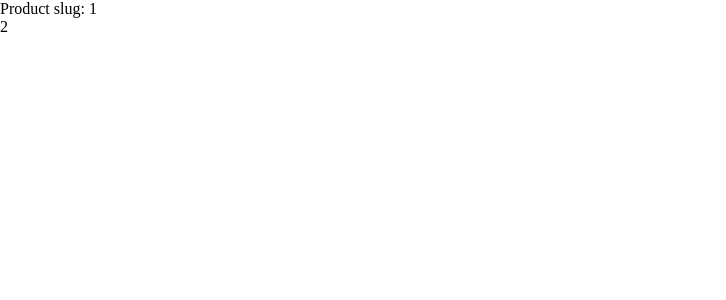
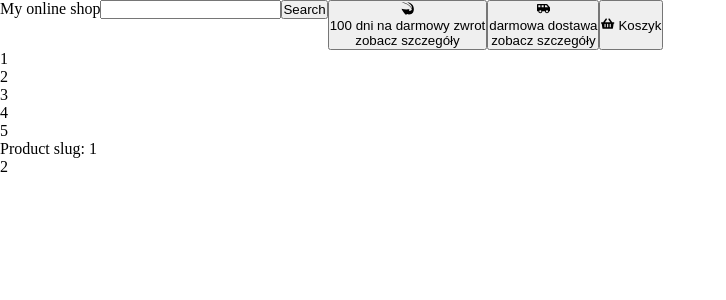
Before and after one commit to robinho1989/Online-Shop, a Next.js app: page /1 in a window 1280 px wide. Shown: the top 300 px of the page, without its empty margins (0-726 px from the left). Built offline with nearby package versions, Linux system fonts and the light colour scheme; no server answers.

Commit message:
desktop header created

```diff
--- /dev/null
+++ b/components/desktopHeader/DesktopHeader.tsx
@@ -0,0 +1,35 @@
+import { Logo } from '../logo/Logo';
+import { SearchInput } from '../serachInput/SearchInput';
+import { FaShoppingBasket, FaShuttleVan } from 'react-icons/fa';
+import { GiReturnArrow } from 'react-icons/gi';
+import styles from './desktopHeader.module.css';
+import { DesktopNavbar } from '../desktopNavbar/DesktopNavbar';
+
+export const DesktopHeader = () => {
+	return (
+		<>
+			<div className={styles.desktopHeaderContainer}>
+				<Logo />
+				<SearchInput />
+				<button className={styles.infoButton}>
+					<GiReturnArrow />
+					<div className={styles.buttonConten}>
+						<p>100 dni na darmowy zwrot</p>
+						<p>zobacz szczegóły</p>
+					</div>
+				</button>
+				<button className={styles.infoButton}>
+					<FaShuttleVan />
+					<div className={styles.buttonConten}>
+						<p>darmowa dostawa</p>
+						<p>zobacz szczegóły</p>
+					</div>
+				</button>
+				<button className={styles.shoppingBasket}>
+					<FaShoppingBasket /> Koszyk{' '}
+				</button>
+			</div>
+			<DesktopNavbar />
+		</>
+	);
+};
--- /dev/null
+++ b/components/desktopHeader/desktopHeader.module.css
@@ -0,0 +1,9 @@
+.desktopHeaderContainer {
+	display: none;
+}
+
+@media (min-width: 800px) {
+	.desktopHeaderContainer {
+		display: flex;
+	}
+}
--- /dev/null
+++ b/components/desktopNavbar/DesktopNavbar.tsx
@@ -0,0 +1,15 @@
+import styles from './desktopNavbar.module.css';
+
+export const DesktopNavbar = () => {
+	return (
+		<nav className={styles.desktopNavbar}>
+			<ul className={styles.desktopLinkList}>
+				<li className={styles.desktopLinkItem}>1</li>
+				<li className={styles.desktopLinkItem}>2</li>
+				<li className={styles.desktopLinkItem}>3</li>
+				<li className={styles.desktopLinkItem}>4</li>
+				<li className={styles.desktopLinkItem}>5</li>
+			</ul>
+		</nav>
+	);
+};
--- a/components/layout/Layout.tsx
+++ b/components/layout/Layout.tsx
@@ -1,4 +1,5 @@
 import React from 'react';
+import { DesktopHeader } from '../desktopHeader/DesktopHeader';
 import { MobileHeader } from '../mobileHeader/MobileHeader';
 
 
@@ -7,6 +8,7 @@ export const Layout = ({ children }: { children: React.ReactNode }) => {
 		<>
 			<header>
 				<MobileHeader/>
+				<DesktopHeader/>
 			</header>
 			<main>{children}</main>
 			<footer>2</footer>
```
Also changed, not shown: components/desktopNavbar/desktopNavbar.module.css (added).
